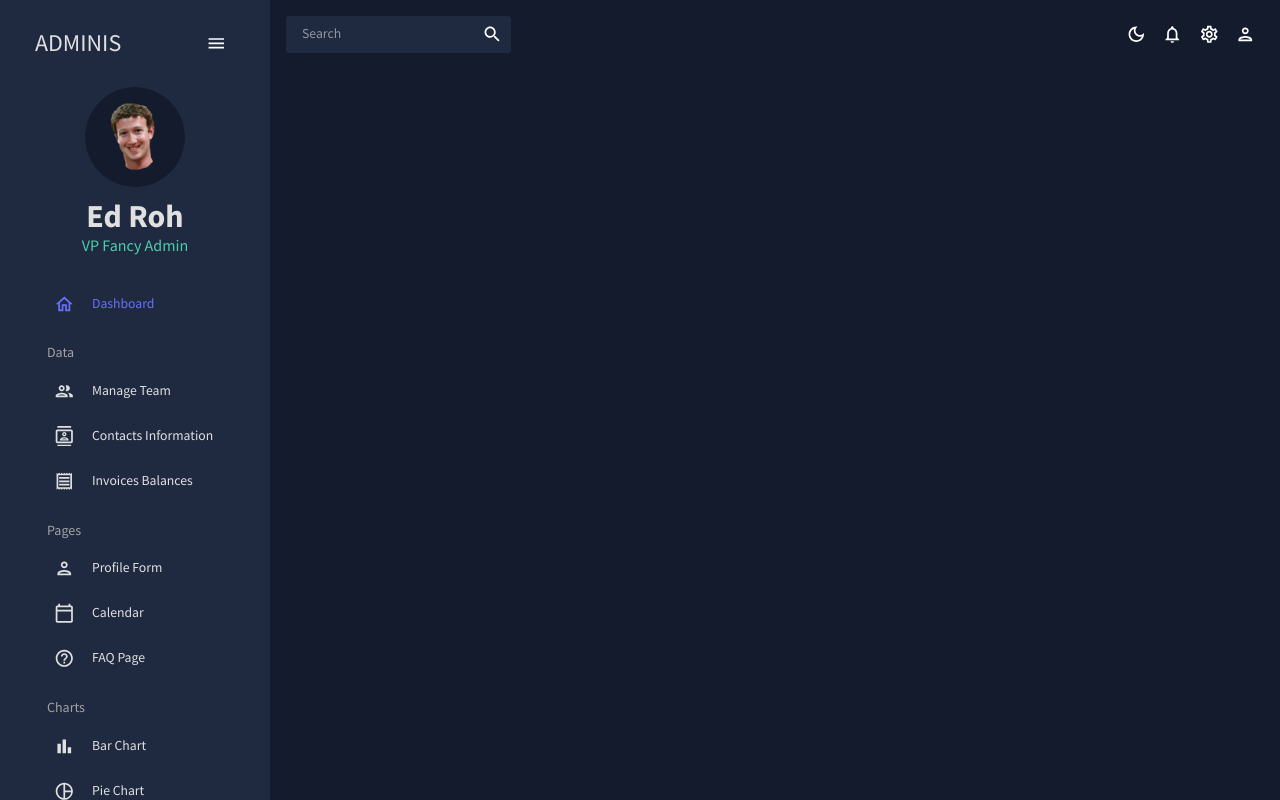
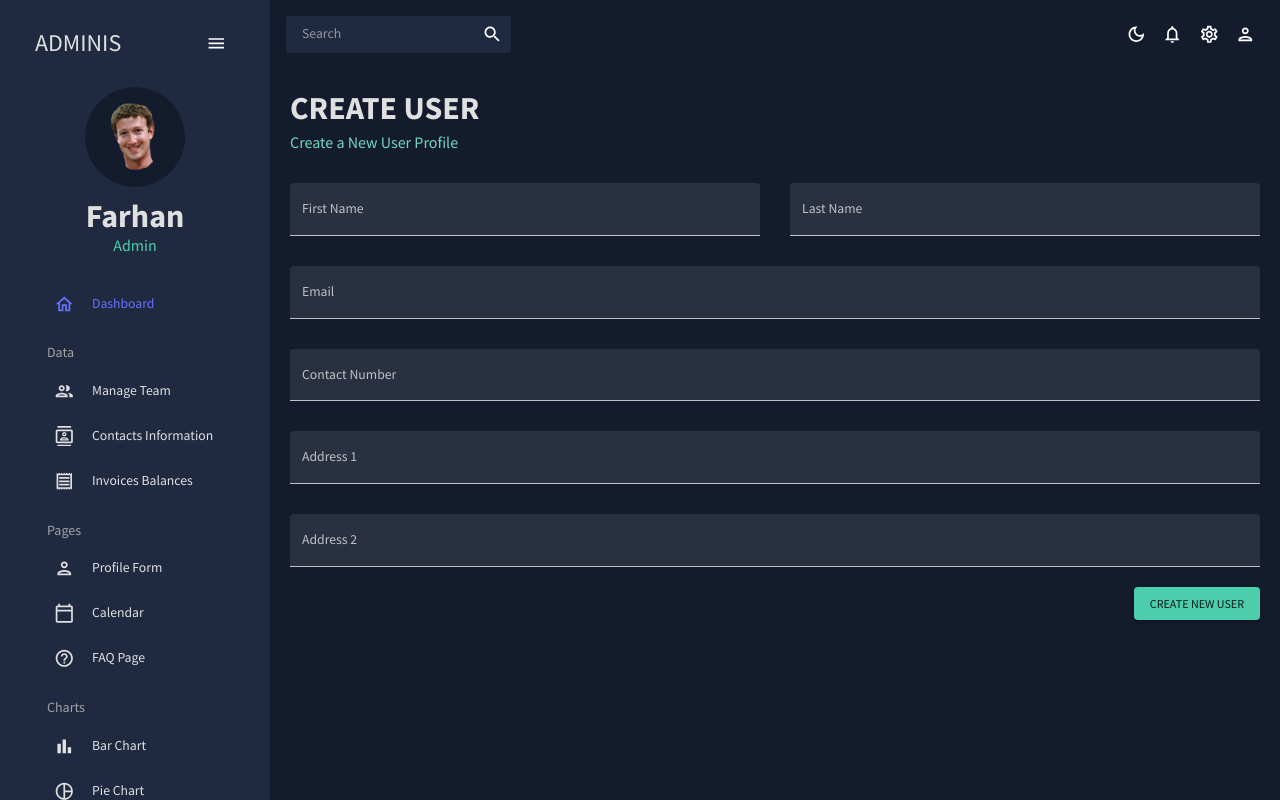
Before and after one commit to lordkhan2/easy-admin, a React (Create React App) app: page /form in a window 1280 px wide. Built offline with nearby package versions, Linux system fonts and the light colour scheme.

Commit message:
Added Form

```diff
--- a/src/App.js
+++ b/src/App.js
@@ -9,7 +9,7 @@
 import Invoices from "./scenes/invoices";
 import Contacts from "./scenes/contacts";
 // import Bar from "./scenes/bar";
-// import Form from "./scenes/form";
+import Form from "./scenes/form";
 // import Line from "./scenes/line";
 // import Pie from "./scenes/pie";
 // import FAQ from "./scenes/faq";
@@ -31,7 +31,7 @@
                             <Route path="/team" element={<Team />} />
                             <Route path="/contacts" element={<Contacts />} />
                             <Route path="/invoices" element={<Invoices />} />
-                            {/* <Route path="/form" element={<Form />} /> */}
+                            <Route path="/form" element={<Form />} />
                             {/* <Route path="/bar" element={<Bar />} /> */}
                             {/* <Route path="/pie" element={<Pie />} /> */}
                             {/* <Route path="/line" element={<Line />} /> */}
--- /dev/null
+++ b/src/scenes/form/index.jsx
@@ -0,0 +1,67 @@
+import { Box, Button, TextField } from "@mui/material";
+import { Formik } from "formik";
+import * as yup from "yup";
+import useMediaQuery from "@mui/material/useMediaQuery";
+import Header from "../../components/Header";
+
+const Form = () => {
+    const isNonMobile = useMediaQuery("(min-width:600px)");
+
+    const handleFormSubmit = (values) => {
+        console.log(values);
+    };
+
+    return (
+        <Box m="20px">
+            <Header title="CREATE USER" subtitle="Create a New User Profile" />
+
+            <Formik onSubmit={handleFormSubmit} initialValues={initialValues} validationSchema={checkoutSchema}>
+                {({ values, errors, touched, handleBlur, handleChange, handleSubmit }) => (
+                    <form onSubmit={handleSubmit}>
+                        <Box
+                            display="grid"
+                            gap="30px"
+                            gridTemplateColumns="repeat(4, minmax(0, 1fr))"
+                            sx={{
+                                "& > div": { gridColumn: isNonMobile ? undefined : "span 4" },
+                            }}
+                        >
+                            <TextField fullWidth variant="filled" type="text" label="First Name" onBlur={handleBlur} onChange={handleChange} value={values.firstName} name="firstName" error={!!touched.firstName && !!errors.firstName} helperText={touched.firstName && errors.firstName} sx={{ gridColumn: "span 2" }} />
+                            <TextField fullWidth variant="filled" type="text" label="Last Name" onBlur={handleBlur} onChange={handleChange} value={values.lastName} name="lastName" error={!!touched.lastName && !!errors.lastName} helperText={touched.lastName && errors.lastName} sx={{ gridColumn: "span 2" }} />
+                            <TextField fullWidth variant="filled" type="text" label="Email" onBlur={handleBlur} onChange={handleChange} value={values.email} name="email" error={!!touched.email && !!errors.email} helperText={touched.email && errors.email} sx={{ gridColumn: "span 4" }} />
+                            <TextField fullWidth variant="filled" type="text" label="Contact Number" onBlur={handleBlur} onChange={handleChange} value={values.contact} name="contact" error={!!touched.contact && !!errors.contact} helperText={touched.contact && errors.contact} sx={{ gridColumn: "span 4" }} />
+                            <TextField fullWidth variant="filled" type="text" label="Address 1" onBlur={handleBlur} onChange={handleChange} value={values.address1} name="address1" error={!!touched.address1 && !!errors.address1} helperText={touched.address1 && errors.address1} sx={{ gridColumn: "span 4" }} />
+                            <TextField fullWidth variant="filled" type="text" label="Address 2" onBlur={handleBlur} onChange={handleChange} value={values.address2} name="address2" error={!!touched.address2 && !!errors.address2} helperText={touched.address2 && errors.address2} sx={{ gridColumn: "span 4" }} />
+                        </Box>
+                        <Box display="flex" justifyContent="end" mt="20px">
+                            <Button type="submit" color="secondary" variant="contained">
+                                Create New User
+                            </Button>
+                        </Box>
+                    </form>
+                )}
+            </Formik>
+        </Box>
+    );
+};
+
+const phoneRegExp = /^((\+[1-9]{1,4}[ -]?)|(\([0-9]{2,3}\)[ -]?)|([0-9]{2,4})[ -]?)*?[0-9]{3,4}[ -]?[0-9]{3,4}$/;
+
+const checkoutSchema = yup.object().shape({
+    firstName: yup.string().required("required"),
+    lastName: yup.string().required("required"),
+    email: yup.string().email("invalid email").required("required"),
+    contact: yup.string().matches(phoneRegExp, "Phone number is not valid").required("required"),
+    address1: yup.string().required("required"),
+    address2: yup.string().required("required"),
+});
+const initialValues = {
+    firstName: "",
+    lastName: "",
+    email: "",
+    contact: "",
+    address1: "",
+    address2: "",
+};
+
+export default Form;
--- a/src/scenes/global/SideBar.jsx
+++ b/src/scenes/global/SideBar.jsx
@@ -90,10 +90,10 @@
                             </Box>
                             <Box textAlign="center">
                                 <Typography variant="h2" color={colors.grey[100]} fontWeight="bold" sx={{ m: "10px 0 0 0" }}>
-                                    Ed Roh
+                                    Farhan
                                 </Typography>
                                 <Typography variant="h5" color={colors.greenAccent[500]}>
-                                    VP Fancy Admin
+                                    Admin
                                 </Typography>
                             </Box>
                         </Box>
```
